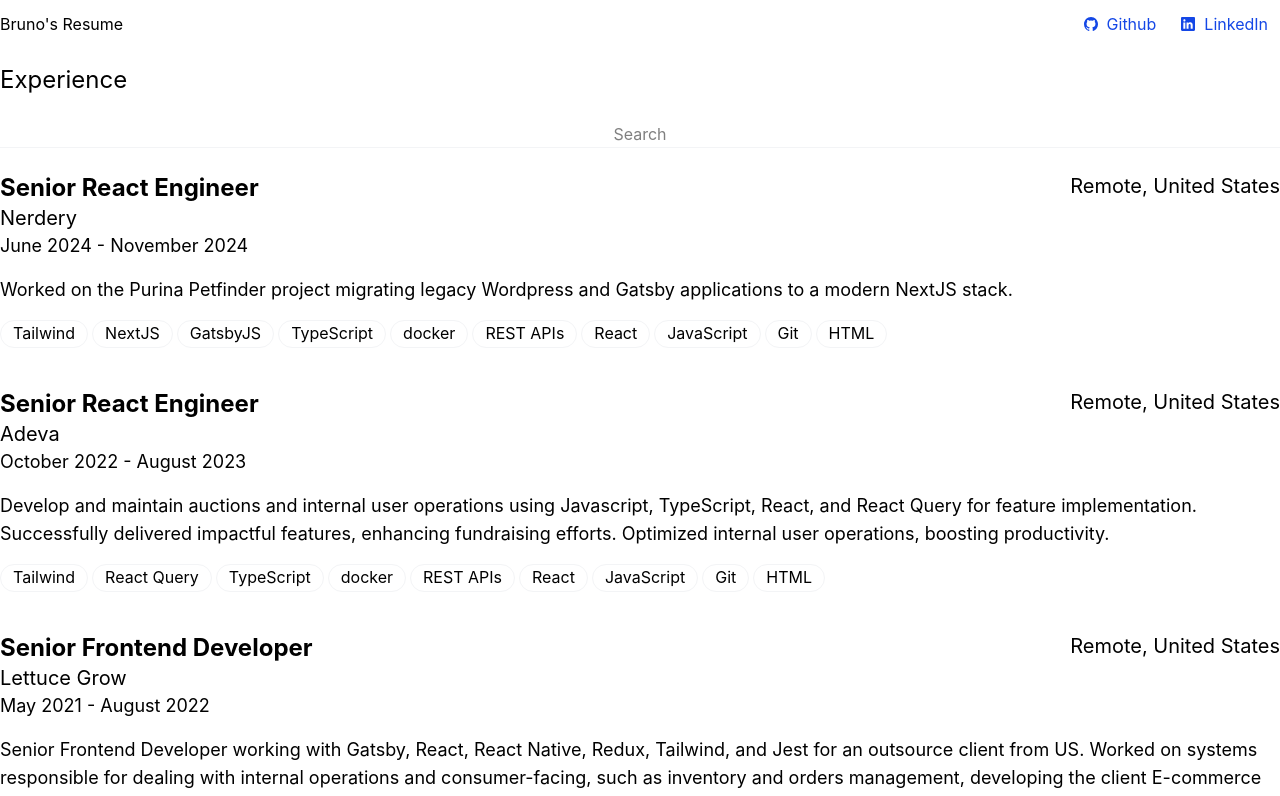
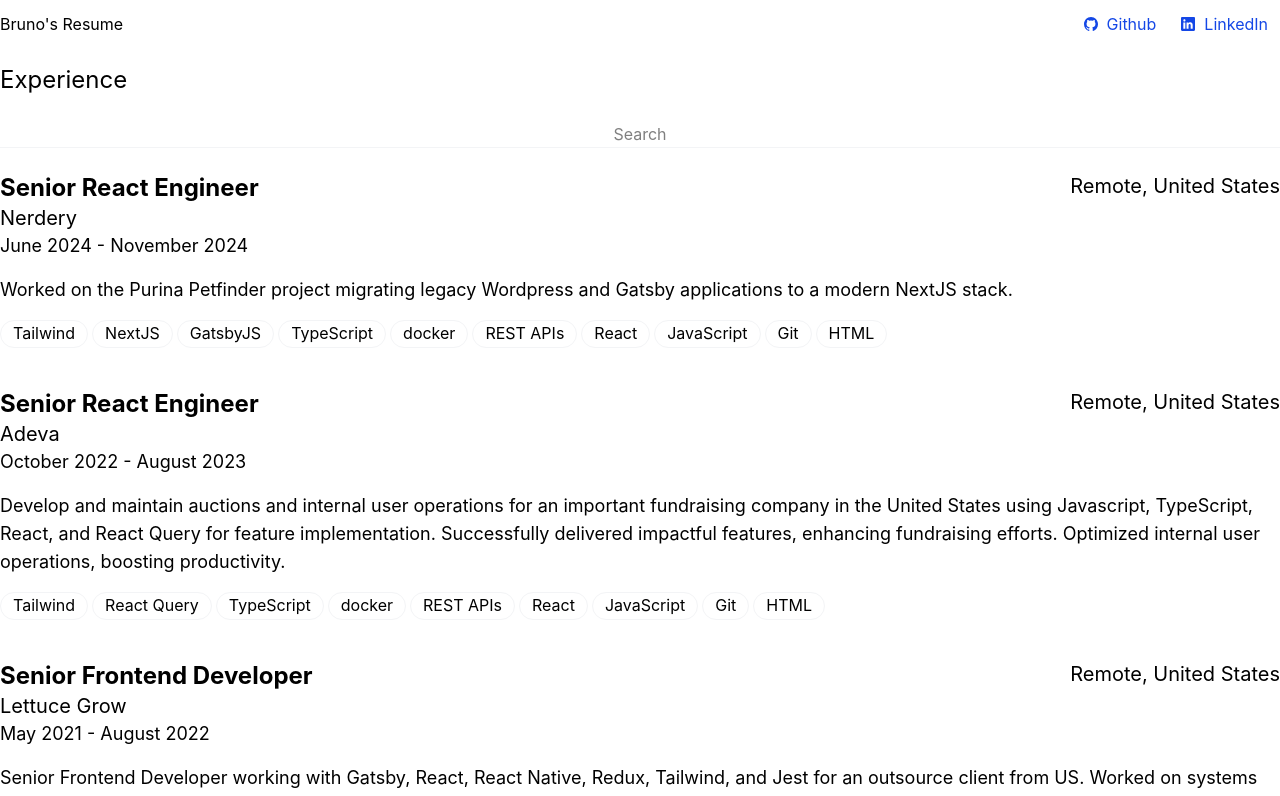
Before and after one commit to devbruniverse/live-resume, a React (Vite) app: page / in a window 1280 px wide. Shown: the top 796 px of the page. Built offline with nearby package versions, Linux system fonts and the light colour scheme.

Commit message:
patch static path for assets

```diff
--- a/src/utils/positions.ts
+++ b/src/utils/positions.ts
@@ -35,7 +35,7 @@ export const jobPositions = [
     startDate: 'October 2022',
     endDate: 'August 2023',
     description:
-      'Develop and maintain auctions and internal user operations using Javascript, TypeScript, React, and React Query for feature implementation. Successfully delivered impactful features, enhancing fundraising efforts. Optimized internal user operations, boosting productivity.',
+      'Develop and maintain auctions and internal user operations for an important fundraising company in the United States using Javascript, TypeScript, React, and React Query for feature implementation. Successfully delivered impactful features, enhancing fundraising efforts. Optimized internal user operations, boosting productivity.',
     responsibilities: [
       'Lorem ipsum dolor sit amet consectetur adipisicing elit. Quisquam, voluptatibus.',
       'Lorem ipsum dolor sit amet consectetur adipisicing elit. Quisquam, voluptatibus.',
--- a/vite.config.ts
+++ b/vite.config.ts
@@ -3,7 +3,8 @@ import { AliasOptions, defineConfig } from 'vite';
 import tsconfigPaths from 'vite-tsconfig-paths';
 import { TanStackRouterVite } from '@tanstack/router-plugin/vite';
 import react from '@vitejs/plugin-react';
-import path from 'path';
+// import path from 'path';
+import { fileURLToPath } from 'url';
 
 export default defineConfig({
   base: process.env.BASE_URL || '/',
@@ -14,7 +15,8 @@ export default defineConfig({
   },
   resolve: {
     alias: {
-      '@': path.resolve(__dirname, './src')
+      // '@': path.resolve(__dirname, './src')
+      '@': fileURLToPath(new URL('./src', import.meta.url))
     } as AliasOptions
   }
 });
```
